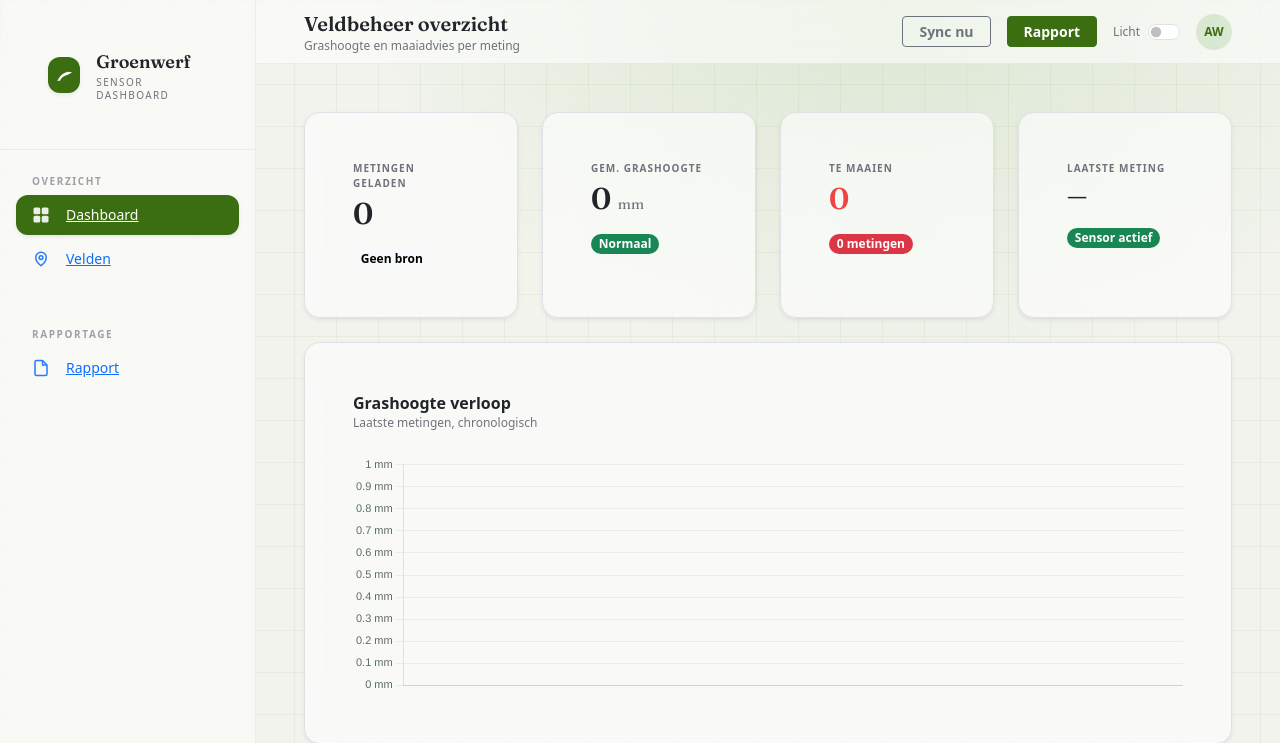
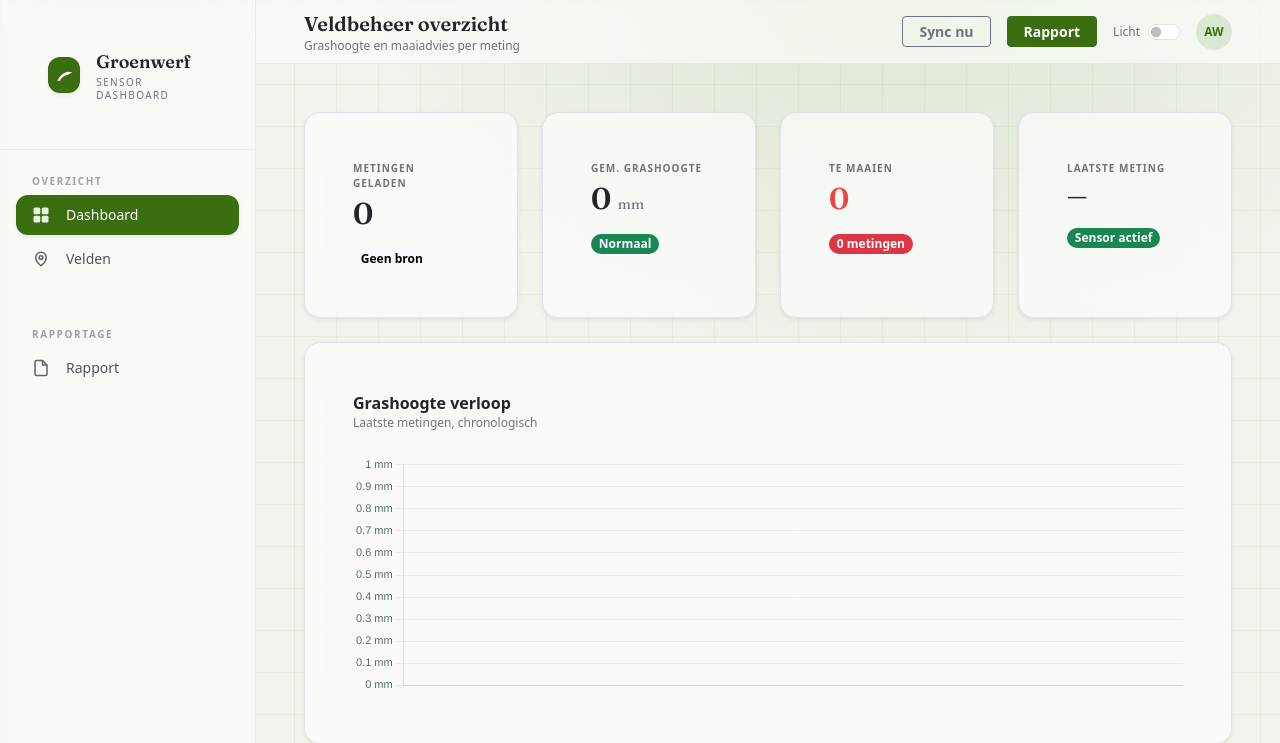
Before and after one commit to gideontigelaar/project-groenwerf, a Flask app: page / in a window 1280 px wide. Shown: the top 743 px of the page. Run offline with Flask 3, Linux system fonts and the light colour scheme; data that the repository does not hold is empty.

Commit message:
Update sidenav links and update fieldmap to roughly work

```diff
--- a/website/templates/base.html
+++ b/website/templates/base.html
@@ -1,5 +1,5 @@
 {% macro nav_link(key, href, label, active_page) -%}
-    <a href="{{ href }}" class="flex items-center gap-3 px-3 py-2.5 rounded-xl text-sm font-medium transition-colors {% if active_page == key %}bg-brand text-white shadow-sm shadow-brand/30{% else %}text-zinc-600 dark:text-zinc-300 hover:bg-black/5 dark:hover:bg-white/10{% endif %}">
+    <a href="{{ href }}" class="flex items-center gap-3 px-3 py-2.5 rounded-xl text-sm font-medium !no-underline transition-colors {% if active_page == key %}bg-brand text-white shadow-sm shadow-brand/30{% else %}!text-zinc-600 dark:!text-zinc-300 hover:bg-black/5 dark:hover:bg-white/10{% endif %}">
         {% if key == 'dashboard' %}
             <svg viewBox="0 0 24 24" fill="currentColor" class="w-[18px] h-[18px] shrink-0 opacity-90"><rect x="2" y="2" width="9" height="9" rx="2"/><rect x="13" y="2" width="9" height="9" rx="2"/><rect x="2" y="13" width="9" height="9" rx="2"/><rect x="13" y="13" width="9" height="9" rx="2"/></svg>
         {% elif key == 'fields' %}
--- a/website/templates/fields.html
+++ b/website/templates/fields.html
@@ -5,7 +5,6 @@
 
 {% block head %}
     <link rel="stylesheet" href="https://js.arcgis.com/4.30/esri/themes/light/main.css" />
-    <script src="https://js.arcgis.com/4.30/"></script>
 {% endblock %}
 
 {% block content %}
@@ -38,5 +37,6 @@
 {% endblock %}
 
 {% block scripts %}
+    <script src="https://js.arcgis.com/4.30/"></script>
     <script src="{{ url_for('static', filename='fields.js') }}"></script>
 {% endblock %}
```
